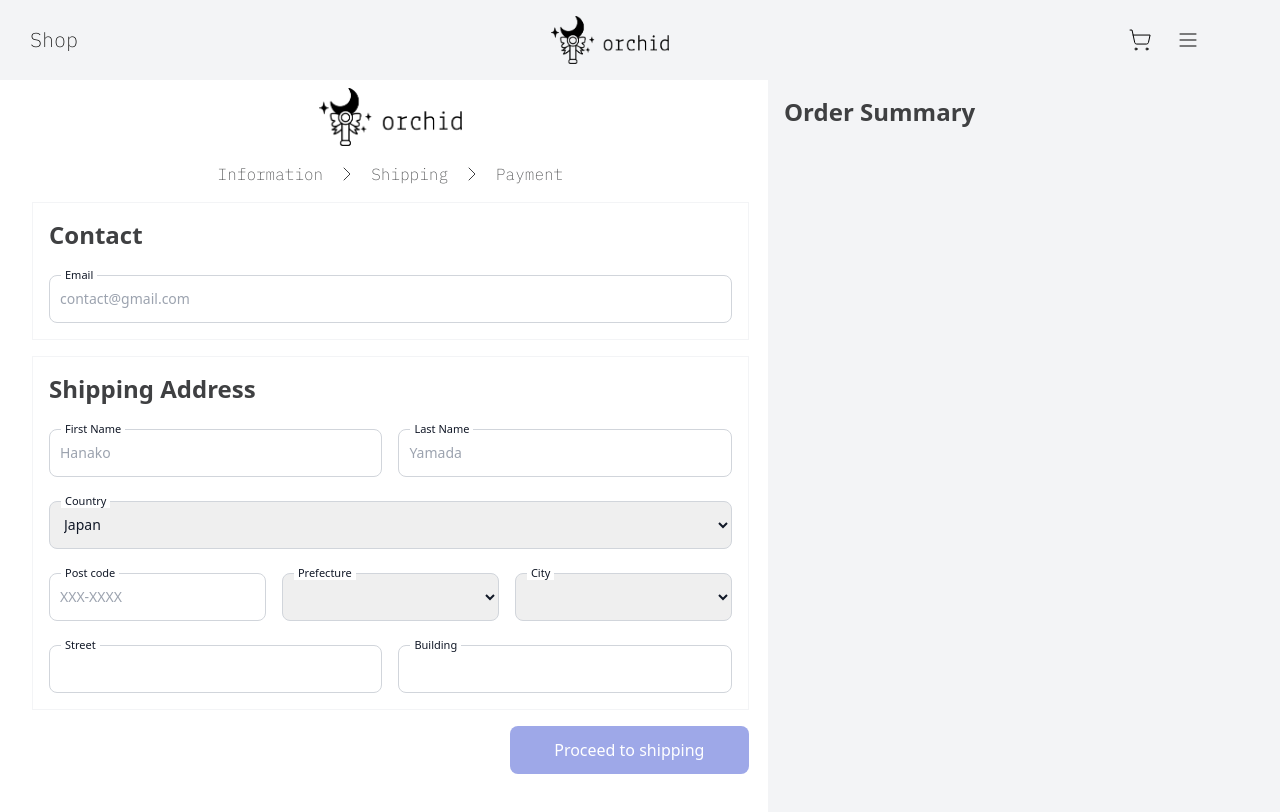
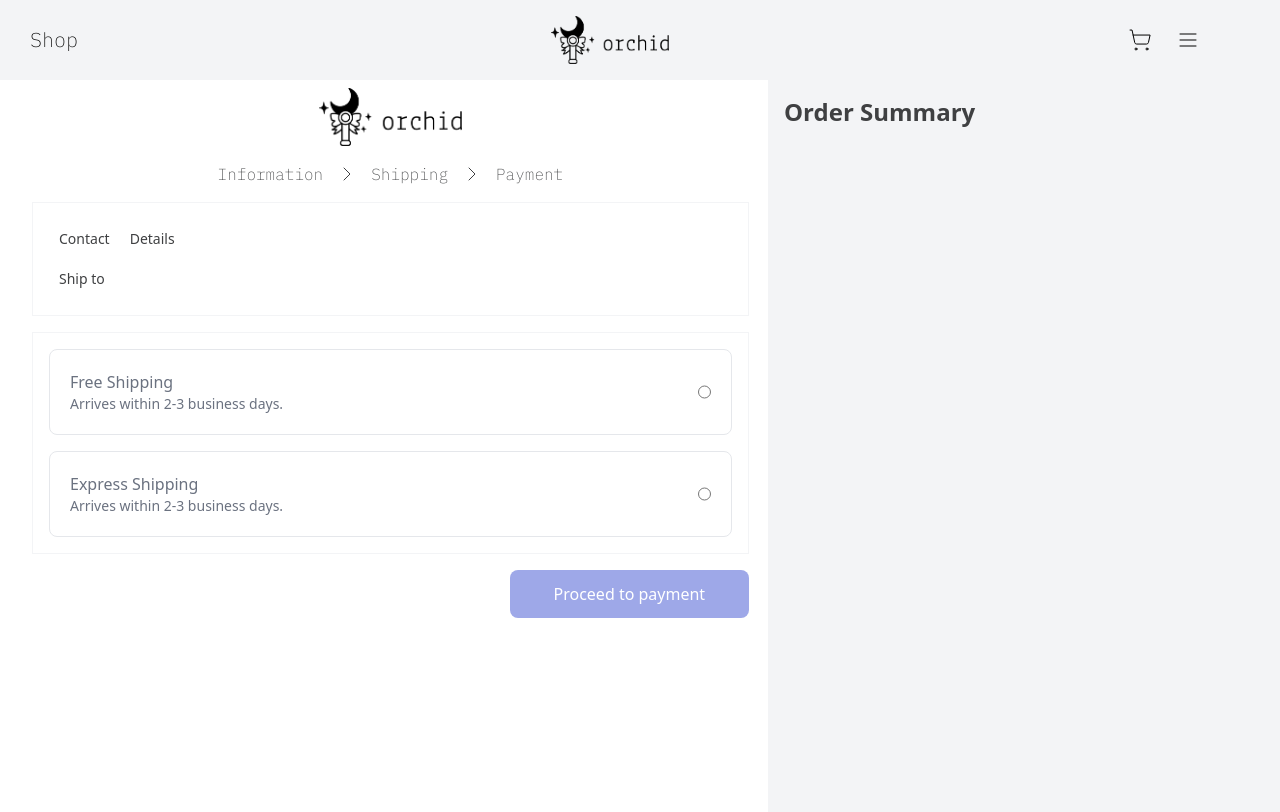
Before and after one commit to sakowan/orchidapp, a React (Vite) app in the folder frontend/: page /checkout in a window 1280 px wide. Both pictures are taken after a click on the button "Proceed to shipping". Shown: the top 812 px of the page. Built offline with nearby package versions, Linux system fonts and the light colour scheme.

Commit message:
peer checked styling not working for shipping buttons

```diff
--- a/frontend/src/AddressForm.jsx
+++ b/frontend/src/AddressForm.jsx
@@ -2,34 +2,10 @@
 import React, { useState, useEffect } from 'react';
 import CheckoutNavigation from './CheckoutNavigation';
 
-const AddressForm = () => {
-  const [isInfoPage, setisInfoPage] = useState(true);
-  const [isShippingPage, setisShippingPage] = useState(false);
-  const [isPaymentPage, setisPaymentPage] = useState(false);
-
-  const handleNext = () => {
-    if (isInfoPage){
-      setisShippingPage(true)
-      setisInfoPage(false)
-      setisPaymentPage(false)
-    } else if (isShippingPage){
-      console.log('hi')
-      setisPaymentPage(true)
-      setisInfoPage(false);
-      setisShippingPage(false)
-    }
-    console.log(isInfoPage, isShippingPage, isPaymentPage)
-
-  }
-
+const AddressForm = (whichPage) => {
     // Optional cleanup function:
   return (
-    <div className="flex h-screen">
-      {/* Left Side */}
-      <div className="flex-none w-3/5 overflow-auto">
-        <div className="p-4 pt-2 space-y-4">
-          {/* Add content or map through data here */}
-          <CheckoutNavigation/>
+    <>
       <div className="p-4 border border-gray-100 h-50">
         <p className="text-2xl font-bold text-gray">Contact</p>
         <div className="relative z-0 w-full">
@@ -89,18 +65,7 @@ const AddressForm = () => {
           </div>
         </div>
       </div>
-          <div className="w-full relative">
-            <button onClick={handleNext} className="checkout-button">Proceed to shipping</button>
-          </div>
-        </div>
-      </div>
-
-      {/* Right Side */}
-      <div className="flex-grow w-2/5 bg-gray-100 p-4 fixed right-0 h-full">
-        {/* Content here will be static */}
-        <h1 className="text-2xl font-bold text-gray">Order Summary</h1>
-      </div>
-    </div>
+    </>
   );
 };
 
--- a/frontend/src/Checkout.jsx
+++ b/frontend/src/Checkout.jsx
@@ -1,9 +1,57 @@
-import React from 'react'
+import React, {useState} from 'react'
 import AddressForm from './AddressForm'
+import ShippingForm from './ShippingForm'
+import PaymentForm from './PaymentForm'
+import CheckoutNavigation from './CheckoutNavigation'
 
 const Checkout = (children) => {
+  const [isAddressPage, setisAddressPage] = useState(true);
+  const [isShippingPage, setisShippingPage] = useState(false);
+  const [isPaymentPage, setisPaymentPage] = useState(false);
+  const btnMsg = {
+    address : 'Proceed to shipping',
+    shipping : 'Proceed to payment',
+    payment : 'Pay now'
+  }
+
+  const handleNext = () => {
+    if (isAddressPage){
+      setisShippingPage(true)
+      setisAddressPage(!isAddressPage)
+    }
+    if (isShippingPage){
+      setisShippingPage(!isShippingPage)
+      setisPaymentPage(true)
+    }
+    if (isPaymentPage){
+      setisShippingPage(!isShippingPage)
+    }
+    // console.log(isAddressPage, isShippingPage, isPaymentPage)
+
+  }
   return (
-    <AddressForm/>
+    <div className="flex h-screen">
+      {/* Left Side */}
+      <div className="flex-none w-3/5 overflow-auto">
+        <div className="p-4 pt-2 space-y-4">
+          {/* Add content or map through data here */}
+          <CheckoutNavigation/>
+          {isAddressPage ? <AddressForm/> : (isShippingPage ? <ShippingForm/> : <PaymentForm/>)}
+
+          <div className="w-full relative">
+            <button onClick={handleNext} className="checkout-button">
+              {isAddressPage ? btnMsg['address']: (isShippingPage ? btnMsg['shipping'] : btnMsg['payment'])}
+            </button>
+          </div>
+        </div>
+      </div>
+
+      {/* Right Side */}
+      <div className="flex-grow w-2/5 bg-gray-100 p-4 fixed right-0 h-full">
+        {/* Content here will be static */}
+        <h1 className="text-2xl font-bold text-gray">Order Summary</h1>
+      </div>
+    </div>
   )
 }
 export default Checkout
--- /dev/null
+++ b/frontend/src/PaymentForm.jsx
@@ -0,0 +1,9 @@
+import React from 'react'
+
+const PaymentForm = () => {
+  return (
+    <div>PaymentForm</div>
+  )
+}
+
+export default PaymentForm
--- /dev/null
+++ b/frontend/src/ShippingForm.jsx
@@ -0,0 +1,44 @@
+import React from 'react'
+
+const ShippingForm = () => {
+  return (
+    <>
+      <div className="flex p-4 border border-gray-100 h-50">
+        <div>
+          <p className="text-sm text-gray p-2.5">Contact</p>
+          <p className="text-sm text-gray p-2.5">Ship to</p>
+        </div>
+        <div>
+          <p className='text-sm text-gray p-2.5'>Details</p>
+        </div>
+      </div>
+      <div className="p-4 border border-gray-100 h-50 w-full space-y-4">
+        <label htmlFor="free_shipping" className="flex w-full p-5 text-gray-500 bg-white border border-gray-200 rounded-lg cursor-pointer
+        peer-checked:border-brand-color-dark peer-checked:text-brand-color-dark hover:text-brand-color-dark hover:border-brand-color-dark">
+
+          <div className='w-5/6'>
+            <div>Free Shipping</div>
+            <div className="text-sm">Arrives within 2-3 business days.</div>
+          </div>
+          <div className='w-1/6 flex justify-end'>
+            <input type="radio" id="free_shipping" name="shipping" value="free_shipping" className="peer" required />
+          </div>
+        </label>
+
+        <label htmlFor="express_shipping" className="flex w-full p-5 text-gray-500 bg-white border border-gray-200 rounded-lg cursor-pointer
+        peer-checked:border-brand-color-dark peer-checked:text-brand-color-dark hover:text-brand-color-dark hover:border-brand-color-dark">
+
+          <div className='w-5/6'>
+            <div>Express Shipping</div>
+            <div className="text-sm">Arrives within 2-3 business days.</div>
+          </div>
+          <div className='w-1/6 flex justify-end'>
+            <input type="radio" id="express_shipping" name="shipping" value="express_shipping" className="peer" required />
+          </div>
+        </label>
+      </div>
+    </>
+  )
+}
+
+export default ShippingForm
```
Also changed, not shown: frontend/src/AddressSummary.jsx (added, +9 -0 lines). Lines whose indentation alone changed are shown as unchanged.
